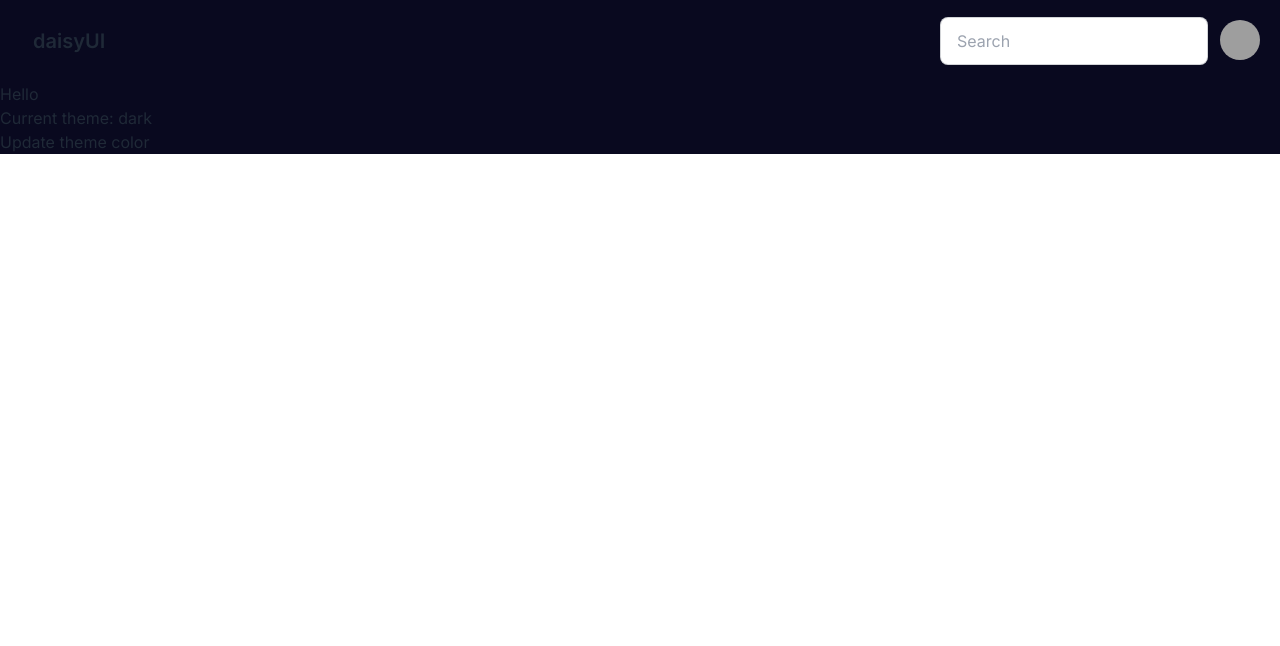
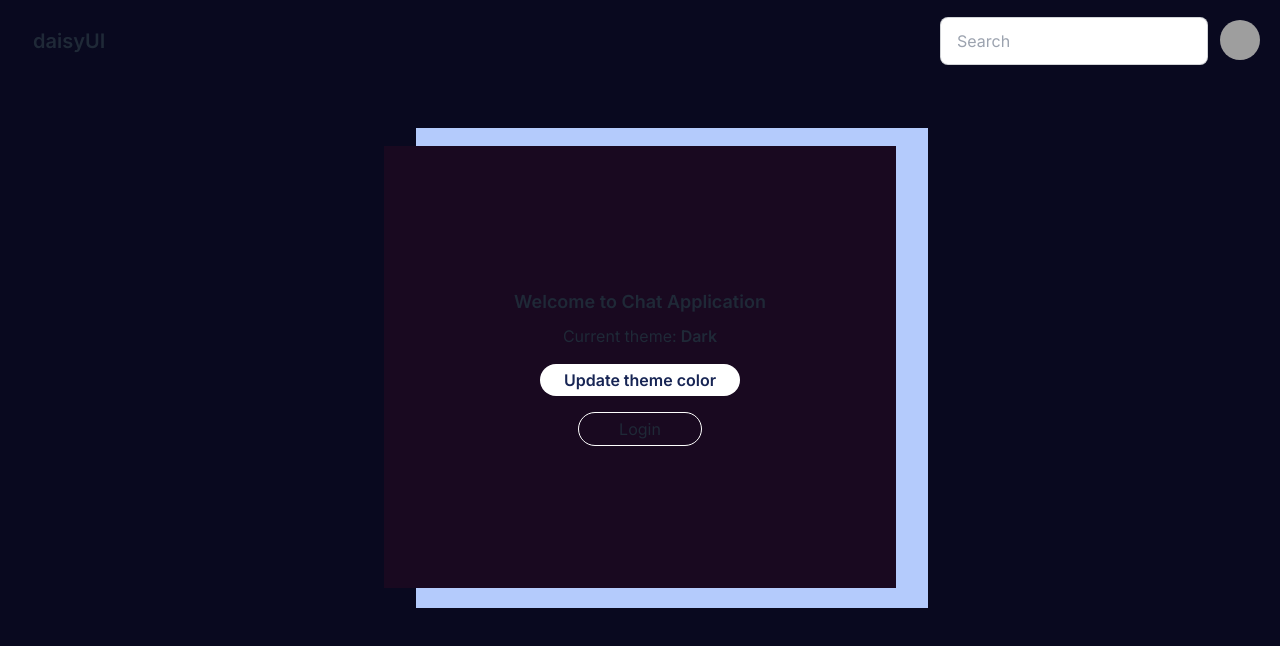
Before and after one commit to aryavl/chat, a Next.js app in the folder client/: page / in a window 1280 px wide. Shown: the top 646 px of the page. Built offline with nearby package versions, Linux system fonts and the light colour scheme; grey boxes are pictures that could not be loaded.

Commit message:
home page ui changed

```diff
--- a/client/src/app/page.tsx
+++ b/client/src/app/page.tsx
@@ -5,6 +5,7 @@ import { useAppDispatch, useStateUseSelector } from "@/lib/hooks";
 import { AppDispatch, RootState } from "@/lib/store";
 import Head from "next/head";
 import Image from "next/image";
+import Link from "next/link";
 
 export default function Home() {
   const currentTheme = useStateUseSelector((state: RootState) => state.theme.currentTheme);
@@ -14,10 +15,34 @@ export default function Home() {
     <>
 
 
-      <div className={currentTheme}>
-        <h1>Hello</h1>
-        <p>Current theme: {currentTheme} </p>
-        <button onClick={()=>dispatch(toggleTheme())}>Update theme color</button>
+    <div className={`${currentTheme} h-[100vh] pt-16`}>
+        {currentTheme === "dark" ? (
+          <>
+      <div className={`w-[40%] h-[60%]  bg-[#190920]  z-[1000000] relative flex items-center justify-center flex-col mx-auto`}>
+        <h1 className="font-semibold text-lg mb-2">Welcome to Chat Application</h1>
+        <p>Current theme:<span className="font-semibold text-md capitalize"> {currentTheme}</span>  </p>
+          <button className="bg-white mt-4 rounded-full py-1 px-6 text-blue-950 font-semibold hover:scale-105" onClick={()=>dispatch(toggleTheme())}>Update theme color</button>
+          <Link className="border border-white mt-4 rounded-full py-1 px-10 hover:scale-105" href='/login'>Login</Link>
+      </div>
+        <div className="absolute w-[40%] h-[60%]  z-[10] bg-[#b4cbfc] top-[8rem] right-[22rem]"></div>
+
+          </>
+
+        ):(
+          <>
+         <div className={`w-[40%] h-[60%]  bg-[#190920] text-white  z-[1000000] relative flex items-center justify-center flex-col mx-auto`}>
+          <h1 className="font-semibold text-lg mb-2">Welcome to Chat Application</h1>
+        <p>Current theme:<span className="font-semibold text-md capitalize"> {currentTheme}</span>  </p>
+           <button className="bg-blue-950 mt-4 rounded-full py-1 px-6 text-white font-semibold hover:scale-105" onClick={()=>dispatch(toggleTheme())}>Update theme color</button>
+        <Link className="border border-blue-950 mt-4 rounded-full py-1 px-10 hover:scale-105" href='/login'>Login</Link>
+
+      </div>
+      <div className="absolute w-[40%] h-[60%]  z-[10] bg-[#b4cbfc] top-[8rem] right-[22rem]"></div>
+
+
+          </>
+
+        )}
       </div>
     </>
   );
```
